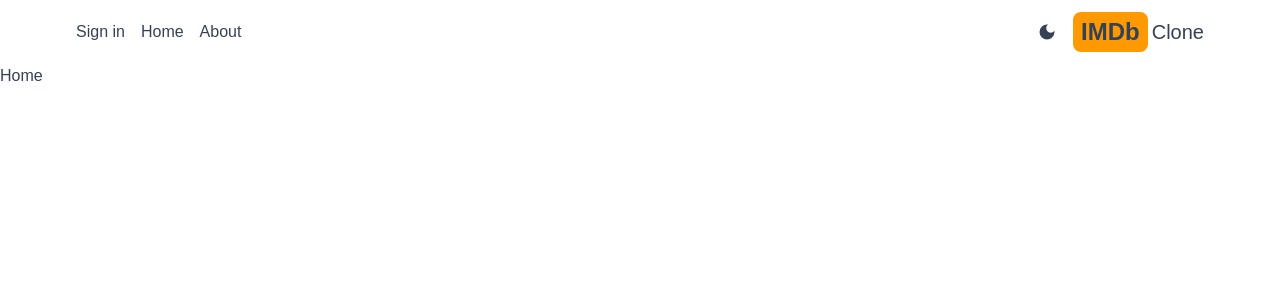
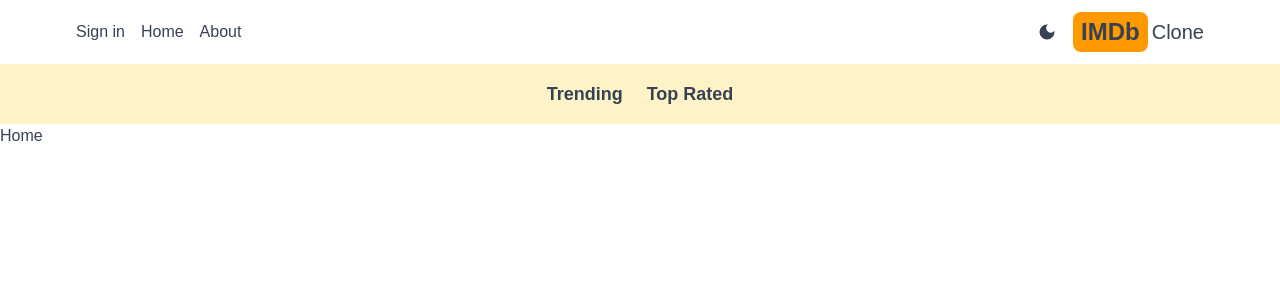
Before and after one commit to anqi-guo/movie-website, a Next.js app: page / in a window 1280 px wide. Shown: the top 300 px of the page. Built offline with nearby package versions, Linux system fonts and the light colour scheme; no server answers.

Commit message:
add navbar

```diff
--- a/src/app/layout.js
+++ b/src/app/layout.js
@@ -1,6 +1,7 @@
 import { Geist, Geist_Mono } from "next/font/google";
 import "./globals.css";
 import Header from "./../components/Header";
+import Navbar from "./../components/Navbar";
 import ThemeComp from "./../theme/ThemeComp";
 import { ClerkProvider } from "@clerk/nextjs";
 
@@ -28,6 +29,7 @@
         >
           <ThemeComp>
             <Header />
+            <Navbar />
             {children}
           </ThemeComp>
         </body>
--- /dev/null
+++ b/src/app/top/[genre]/page.jsx
@@ -0,0 +1,7 @@
+import React from "react";
+
+const page = () => {
+  return <div>Top pages</div>;
+};
+
+export default page;
--- /dev/null
+++ b/src/components/Navbar.jsx
@@ -0,0 +1,13 @@
+import React from "react";
+import NavbarItem from "./NavbarItem";
+
+const Navbar = () => {
+  return (
+    <div className="flex dark:bg-gray-600 bg-amber-100 p-4 lg:text-lg justify-center gap-6">
+      <NavbarItem title="Trending" param="trending" />
+      <NavbarItem title="Top Rated" param="rated" />
+    </div>
+  );
+};
+
+export default Navbar;
--- /dev/null
+++ b/src/components/NavbarItem.jsx
@@ -0,0 +1,25 @@
+"use client";
+
+import Link from "next/link";
+import React from "react";
+import { usePathname } from "next/navigation";
+
+const NavbarItem = ({ title, param }) => {
+  const genre = usePathname().split("/")[2];
+  return (
+    <div>
+      <Link
+        href={`/top/${param}`}
+        className={`hover:text-amber-600 font-semibold ${
+          genre === param
+            ? "underline underline-offset-8 decoration-4 decoration-amber-500 rounded-lg"
+            : ""
+        }`}
+      >
+        {title}
+      </Link>
+    </div>
+  );
+};
+
+export default NavbarItem;
```
